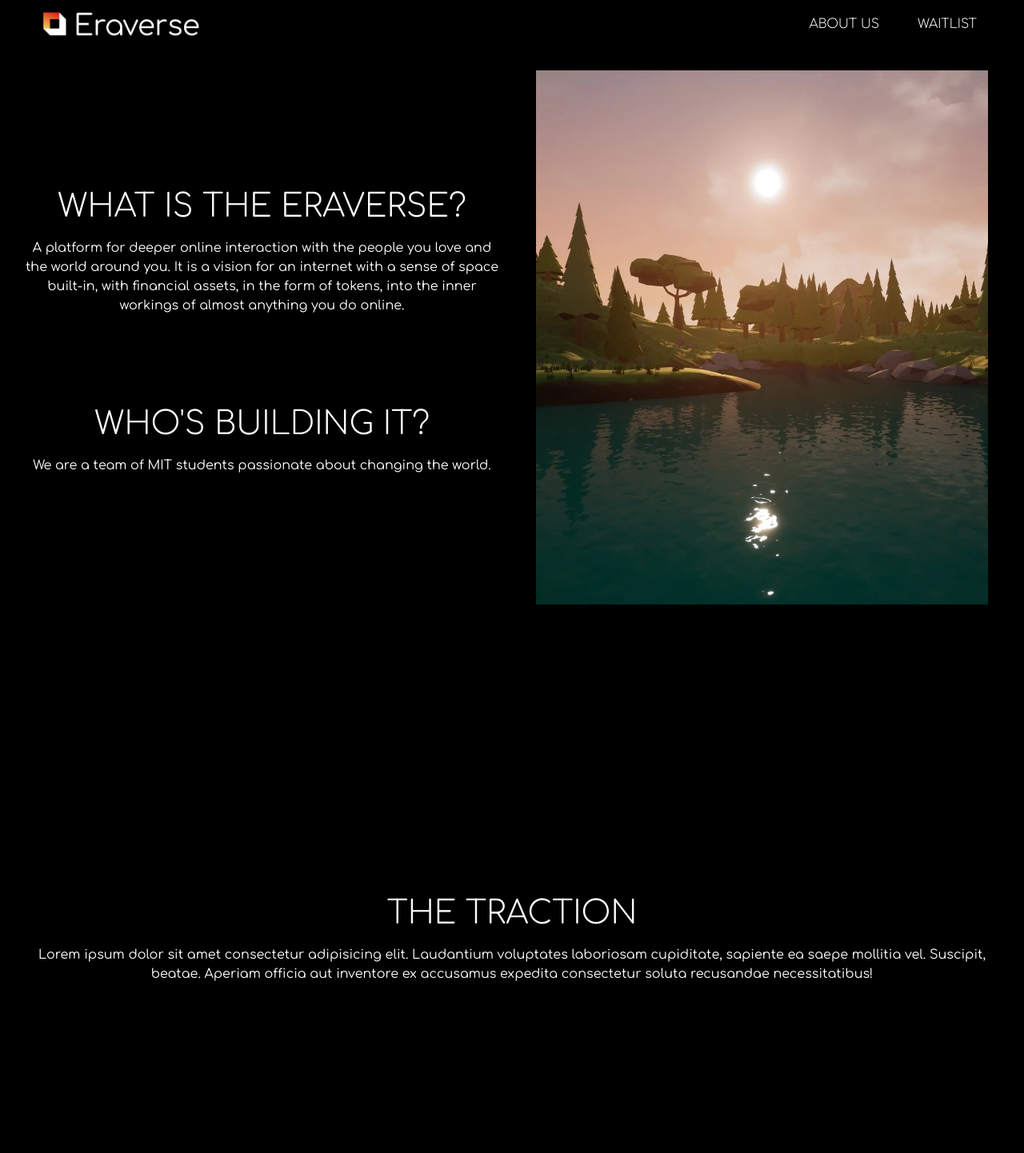
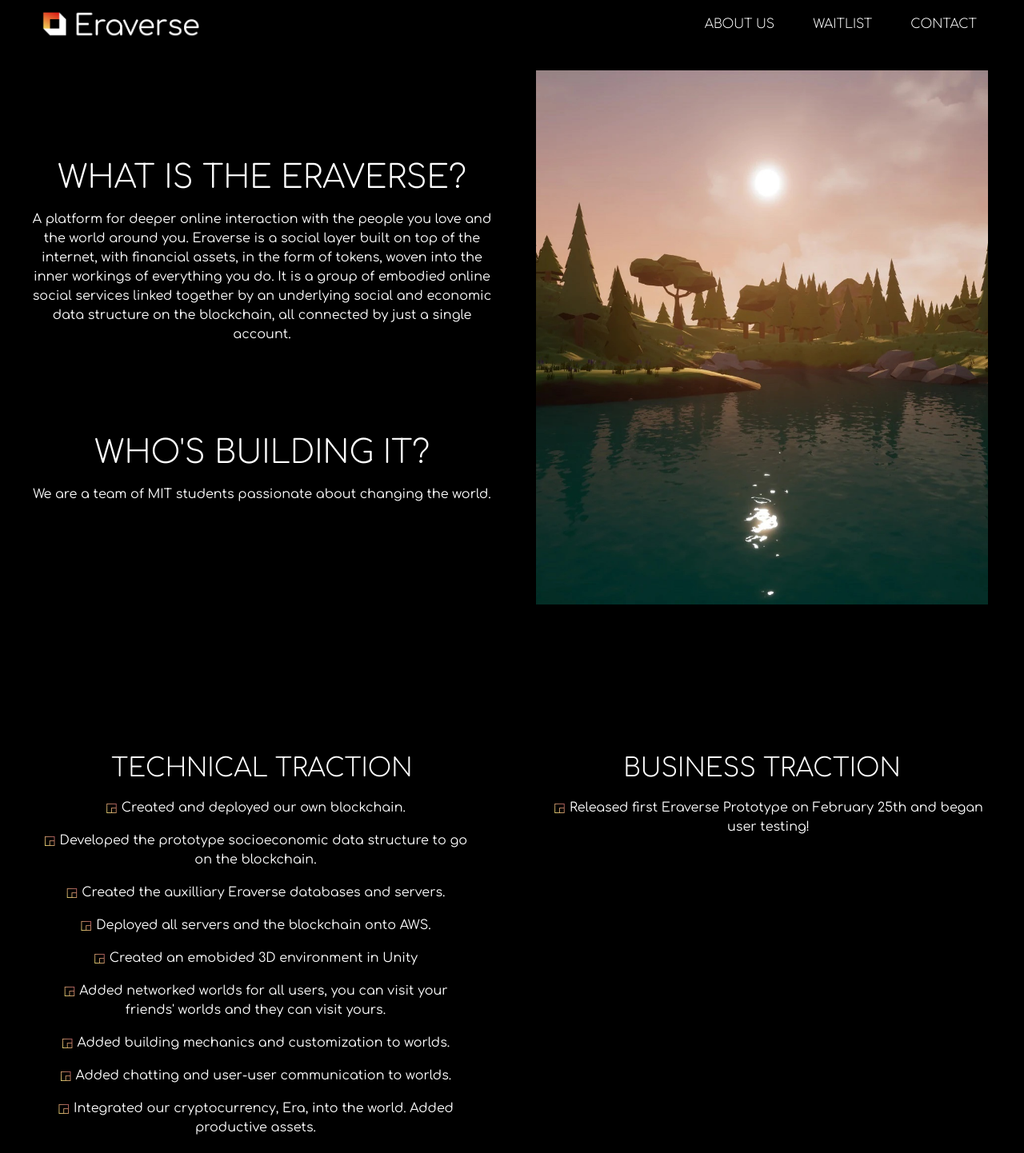
Before and after one commit to jelares/eraverse-website, a plain HTML site: page about.html in a window 1280 px wide. Shown: the part 18-1460 px from the top of the page at 80% size. Drawn offline with nearby package versions, Linux system fonts and the light colour scheme.

Commit message:
adds entire website again

```diff
--- a/about.html
+++ b/about.html
@@ -25,15 +25,15 @@
     <div class="col d-flex flex-column h-100">
         <div id="navbar" class="row navbar d-flex align-items-center">
             <a href="index.html"><img alt="Eraverse" src="assets/EVLogo.png" width="200"></a>
-            <ul><li><a href="about.html">About Us</a></li><li><a href="">Waitlist</a></li></ul>
+            <ul><li><a href="about.html">About Us</a></li><li><a target="_blank" href="https://airtable.com/shrByDpDP6dp7eEQ1">Waitlist</a></li><li><a href="mailto:perascend@gmail.com">Contact</a></li></ul>
         </div>
 
         <div class="row flex-grow-1">
             <div class="col-md d-flex flex-column align-items-center justify-content-center">
                 <h1>What is the Eraverse?</h1>
                 <div class="mt-3"><p>
-                A platform for deeper online interaction with the people you love and the world around you. It is a vision for an internet with a sense of space built-in,
-                with financial assets, in the form of tokens, into the inner workings of almost anything you do online.
+                A platform for deeper online interaction with the people you love and the world around you. Eraverse is a social layer built on top of the internet, with financial assets, in the form of tokens, woven into the inner workings of everything you do.
+                It is a group of embodied online social services linked together by an underlying social and economic data structure on the blockchain, all connected by just a single account.
                 </p></div>
                 <h1 class="mt-5 pt-5">Who's building it?</h1>
                 <div class="mt-3"><p>We are a team of MIT students passionate about changing the world.</p></div>
@@ -50,8 +50,29 @@
 
         <div class="row flex-grow-1">
             <div class="col-md d-flex flex-column align-items-center justify-content-center">
-                <h1>The Traction</h1>
-                <div class="mt-3"><p>Lorem ipsum dolor sit amet consectetur adipisicing elit. Laudantium voluptates laboriosam cupiditate, sapiente ea saepe mollitia vel. Suscipit, beatae. Aperiam officia aut inventore ex accusamus expedita consectetur soluta recusandae necessitatibus!</p></div>
+                <div class ="row">
+                <div class="col">
+                <h2 class="mt-3">Technical Traction</h2>
+                <ul class="list-group list-group-flush mt-3 mr-3">
+                    <li class="list-group-item" style="background-color: black;"><p><span class="the-one">&#9714;</span> Created and deployed our own blockchain.</p></li>
+                    <li class="list-group-item" style="background-color: black;"><p><span class="the-one">&#9714;</span> Developed the prototype socioeconomic data structure to go on the blockchain.</p></li>
+                    <li class="list-group-item" style="background-color: black;"><p><span class="the-one">&#9714;</span> Created the auxilliary Eraverse databases and servers.</p></li>
+                    <li class="list-group-item" style="background-color: black;"><p><span class="the-one">&#9714;</span> Deployed all servers and the blockchain onto AWS.</p></li>
+                    <li class="list-group-item" style="background-color: black;"><p><span class="the-one">&#9714;</span> Created an emobided 3D environment in Unity</p></li>
+                    <li class="list-group-item" style="background-color: black;"><p><span class="the-one">&#9714;</span> Added networked worlds for all users, you can visit your friends' worlds and they can visit yours.</p></li>
+                    <li class="list-group-item" style="background-color: black;"><p><span class="the-one">&#9714;</span> Added building mechanics and customization to worlds.</p></li>
+                    <li class="list-group-item" style="background-color: black;"><p><span class="the-one">&#9714;</span> Added chatting and user-user communication to worlds.</p></li>
+                    <li class="list-group-item" style="background-color: black;"><p><span class="the-one">&#9714;</span> Integrated our cryptocurrency, Era, into the world. Added productive assets.</p></li>
+                  </ul>
+                </div>
+                <div class="col">
+                <h2 class="mt-3">Business Traction</h2>
+                <ul class="list-group list-group-flush mt-3 ml-3">
+                    <li class="list-group-item" style="background-color: black;"><p><span class="the-one">&#9714;</span> Released first Eraverse Prototype on February 25th and began user testing!</p></li>
+                  </ul>
+                </div>
+
+                </div>
             </div>
         </div>
     </div>
--- a/stylesheet.css
+++ b/stylesheet.css
@@ -156,6 +156,11 @@ li a {
     margin-bottom: .5rem;
 }
 
+.list-group-item {
+    padding-top: 0 !important;
+    padding-bottom: 0 !important;
+}
+
 /* On screens that are 600px wide or less, make the menu links stack on top of each other instead of next to each other */
 @media (max-width: 768px) {
     h1, h2, h3, h4 {
```
Also changed, not shown: index.html (+4 -4 lines), assets/Eraverse.png, assets/HomeScreenView.png (added).
